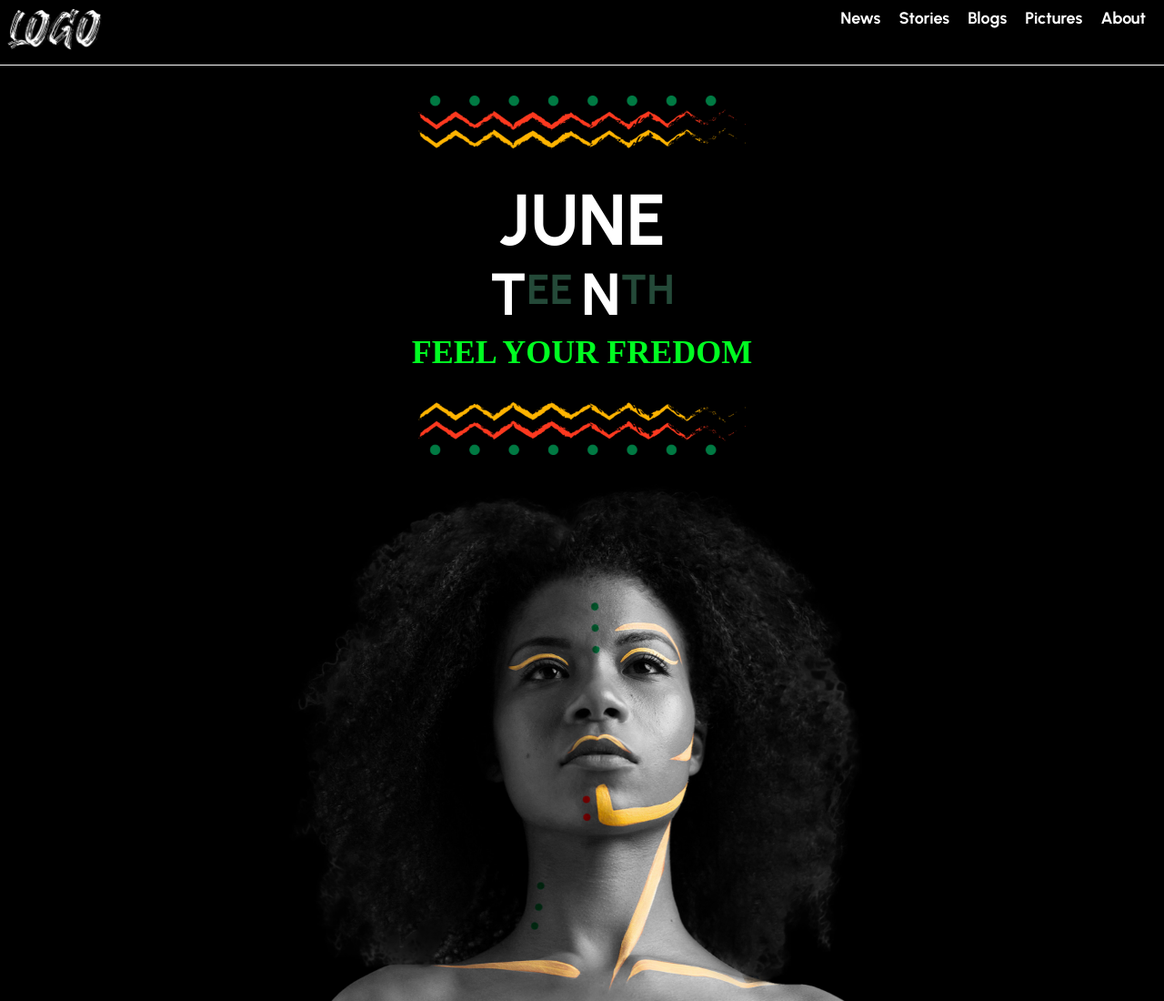
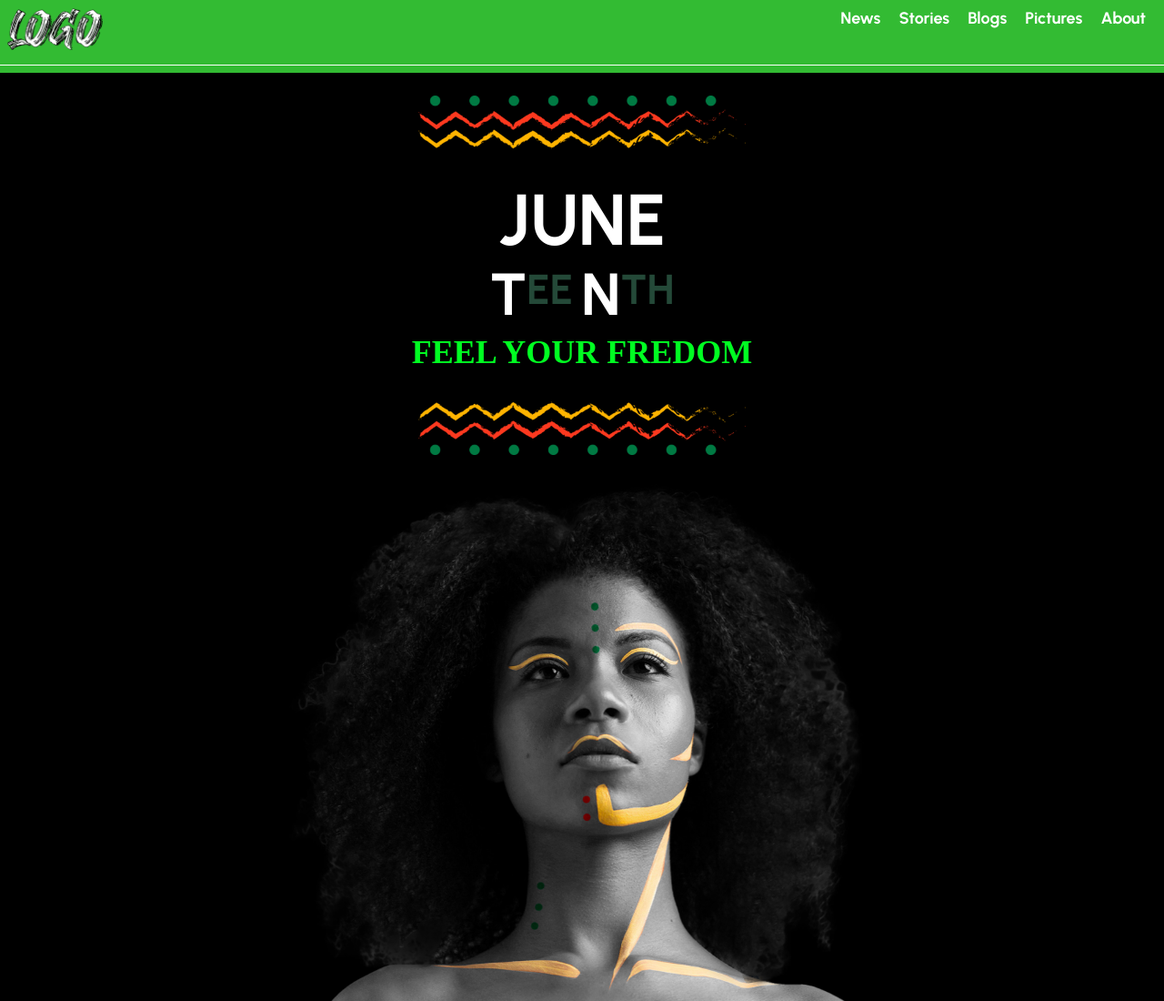
Before and after one commit to azeri2023/CSS--material, a plain HTML site: page index.html in a window 1280 px wide. Shown: the top 1100 px of the page at 91% size. Drawn offline with Linux system fonts and the light colour scheme.

Commit message:
second update

```diff
--- a/css/style.css
+++ b/css/style.css
@@ -15,7 +15,7 @@ body {
 .contener {
     width: 100%;
     height: 80px;
-    background-color: rgb(0, 0, 0);
+    background-color: rgb(51, 187, 51);
 }
 
 .logo img {
--- a/index.html
+++ b/index.html
@@ -6,7 +6,7 @@
     <meta http-equiv="X-UA-Compatible" content="IE=edge">
     <meta name="viewport" content="width=device-width, initial-scale=1.0">
     <link rel="stylesheet" href="./css/style.css">
-    <title>wlcome word</title>
+    <title>xos geldiniz</title>
 </head>
 
 <body>
```
